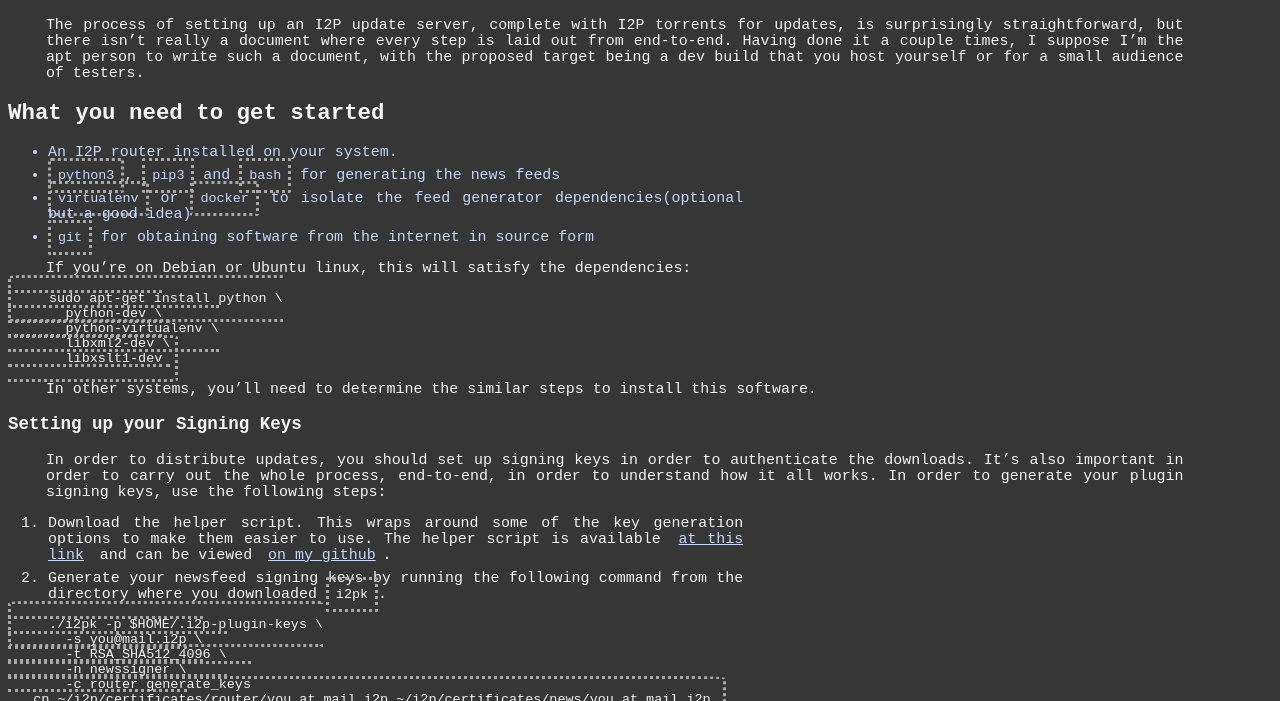
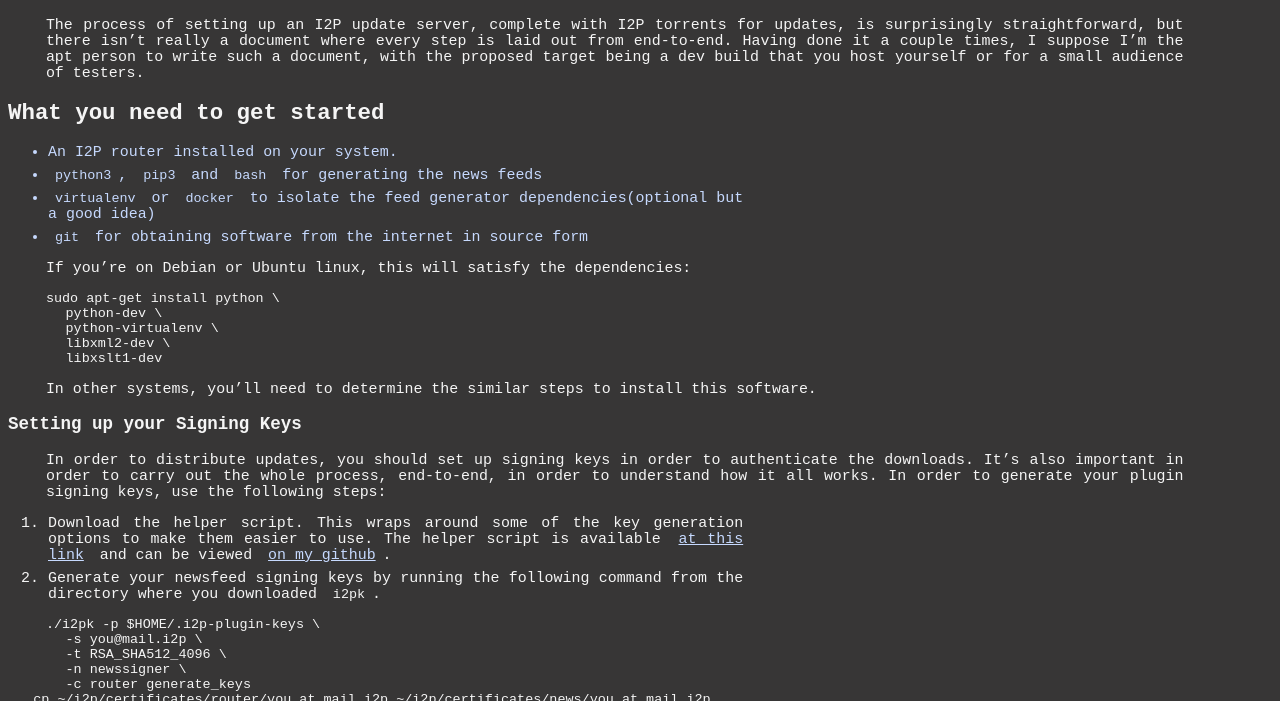
Before and after one commit to eyedeekay/Hopefully-Holistic-Guide-to-I2P-Dev-Build-Update-Hosting, a plain HTML site: page index.html in a window 1280 px wide. Shown: the part 99-800 px from the top of the page. Drawn offline with Linux system fonts and the light colour scheme.

```diff
--- a/style.css
+++ b/style.css
@@ -52,8 +52,6 @@ code {
     font-family: monospace;
     border-radius: 5%;
     padding: 1%;
-    border-color: darkgray;
-    border-style: dotted;
     font-size: .9em;
 }
 
```
